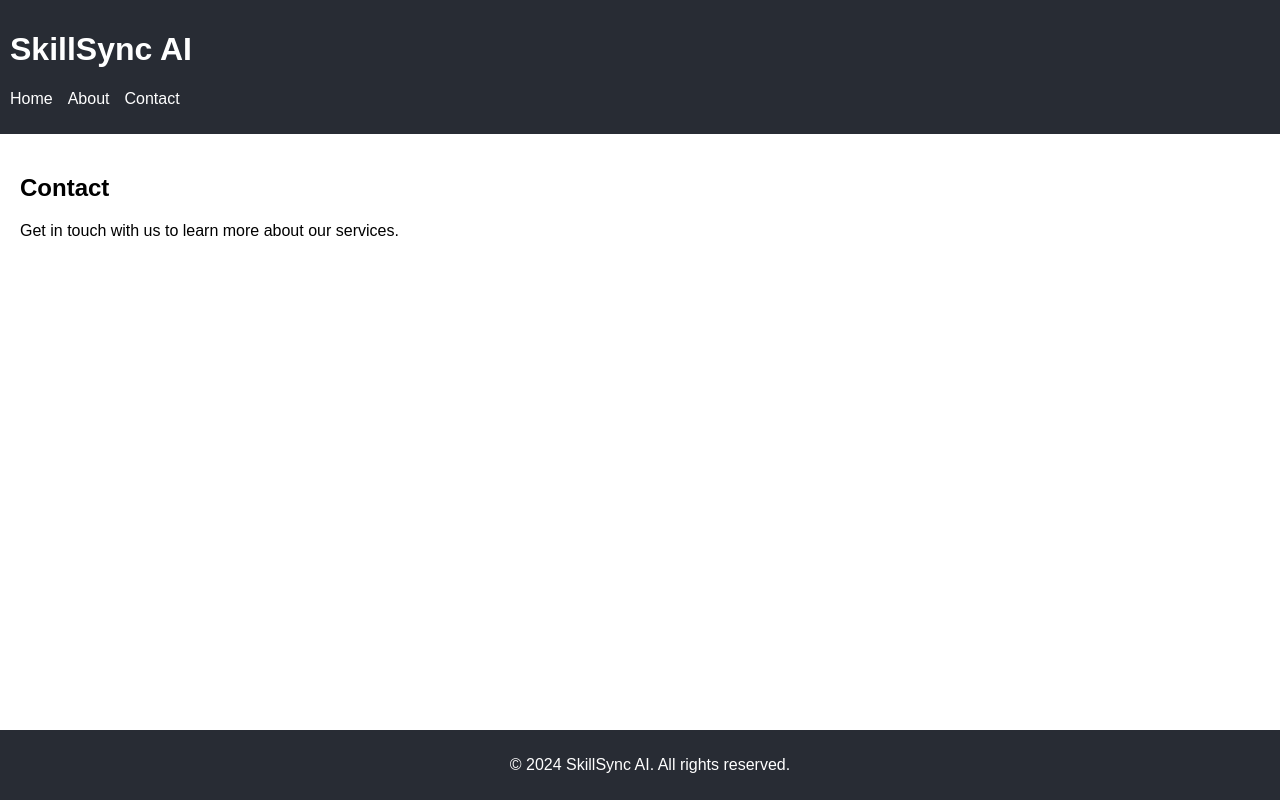
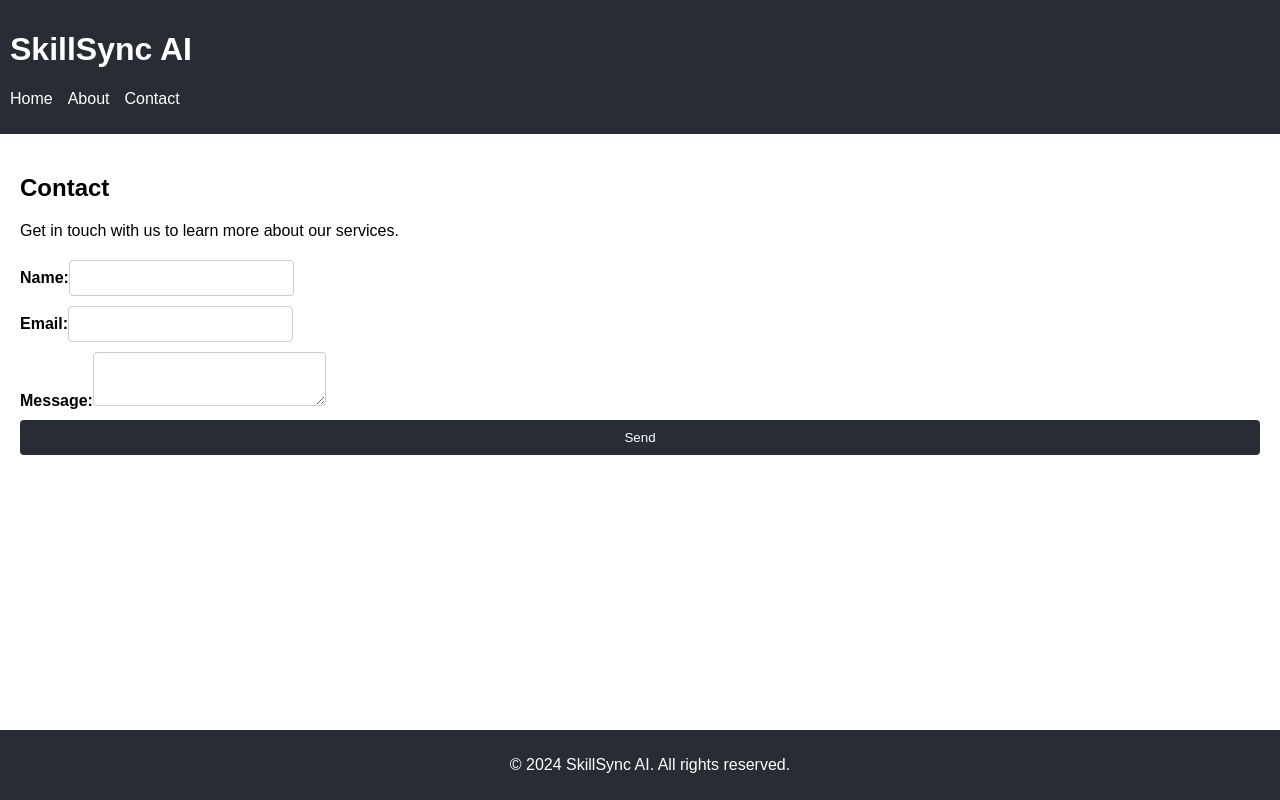
Before and after one commit to abs0914/SkillSyncAI, a React (Create React App) app: page /contact in a window 1280 px wide. Built offline with nearby package versions, Linux system fonts and the light colour scheme.

Commit message:
Day 4: Added ContactForm component with state management and basic validation

```diff
--- /dev/null
+++ b/src/components/ContactForm.js
@@ -0,0 +1,47 @@
+import React, { useState } from 'react';
+
+function ContactForm() {
+  const [name, setName] = useState('');
+  const [email, setEmail] = useState('');
+  const [message, setMessage] = useState('');
+
+  const handleSubmit = (e) => {
+    e.preventDefault();
+    if (!name || !email || !message) {
+      alert('Please fill in all fields');
+      return;
+    }
+    console.log('Form submitted:', { name, email, message });
+  };
+
+  return (
+    <form onSubmit={handleSubmit}>
+      <div>
+        <label>Name:</label>
+        <input
+          type="text"
+          value={name}
+          onChange={(e) => setName(e.target.value)}
+        />
+      </div>
+      <div>
+        <label>Email:</label>
+        <input
+          type="email"
+          value={email}
+          onChange={(e) => setEmail(e.target.value)}
+        />
+      </div>
+      <div>
+        <label>Message:</label>
+        <textarea
+          value={message}
+          onChange={(e) => setMessage(e.target.value)}
+        ></textarea>
+      </div>
+      <button type="submit">Send</button>
+    </form>
+  );
+}
+
+export default ContactForm;
--- a/src/index.css
+++ b/src/index.css
@@ -38,3 +38,33 @@ body {
   margin: 0;
   font-family: Arial, sans-serif;
 }
+form {
+  margin-top: 20px;
+  display: flex;
+  flex-direction: column;
+  gap: 10px;
+}
+
+label {
+  font-weight: bold;
+}
+
+input, textarea {
+  padding: 8px;
+  border: 1px solid #ccc;
+  border-radius: 4px;
+  font-size: 16px;
+}
+
+button {
+  padding: 10px 15px;
+  background-color: #282c34;
+  color: white;
+  border: none;
+  border-radius: 4px;
+  cursor: pointer;
+}
+
+button:hover {
+  background-color: #3a3f47;
+}
--- a/src/index.js
+++ b/src/index.js
@@ -1,12 +1,16 @@
 import React from 'react';
-import ReactDOM from 'react-dom';
+import { createRoot } from 'react-dom/client';
 import './index.css';
 import App from './App';
 import { BrowserRouter } from 'react-router-dom';
 
-ReactDOM.render(
-  <BrowserRouter>
-    <App />
-  </BrowserRouter>,
-  document.getElementById('root')
+const container = document.getElementById('root');
+const root = createRoot(container);
+
+root.render(
+  <React.StrictMode>
+    <BrowserRouter>
+      <App />
+    </BrowserRouter>
+  </React.StrictMode>
 );
--- a/src/pages/Contact.js
+++ b/src/pages/Contact.js
@@ -1,10 +1,12 @@
 import React from 'react';
+import ContactForm from '../components/ContactForm';
 
 function Contact() {
   return (
     <div>
       <h2>Contact</h2>
       <p>Get in touch with us to learn more about our services.</p>
+      <ContactForm />
     </div>
   );
 }
```
